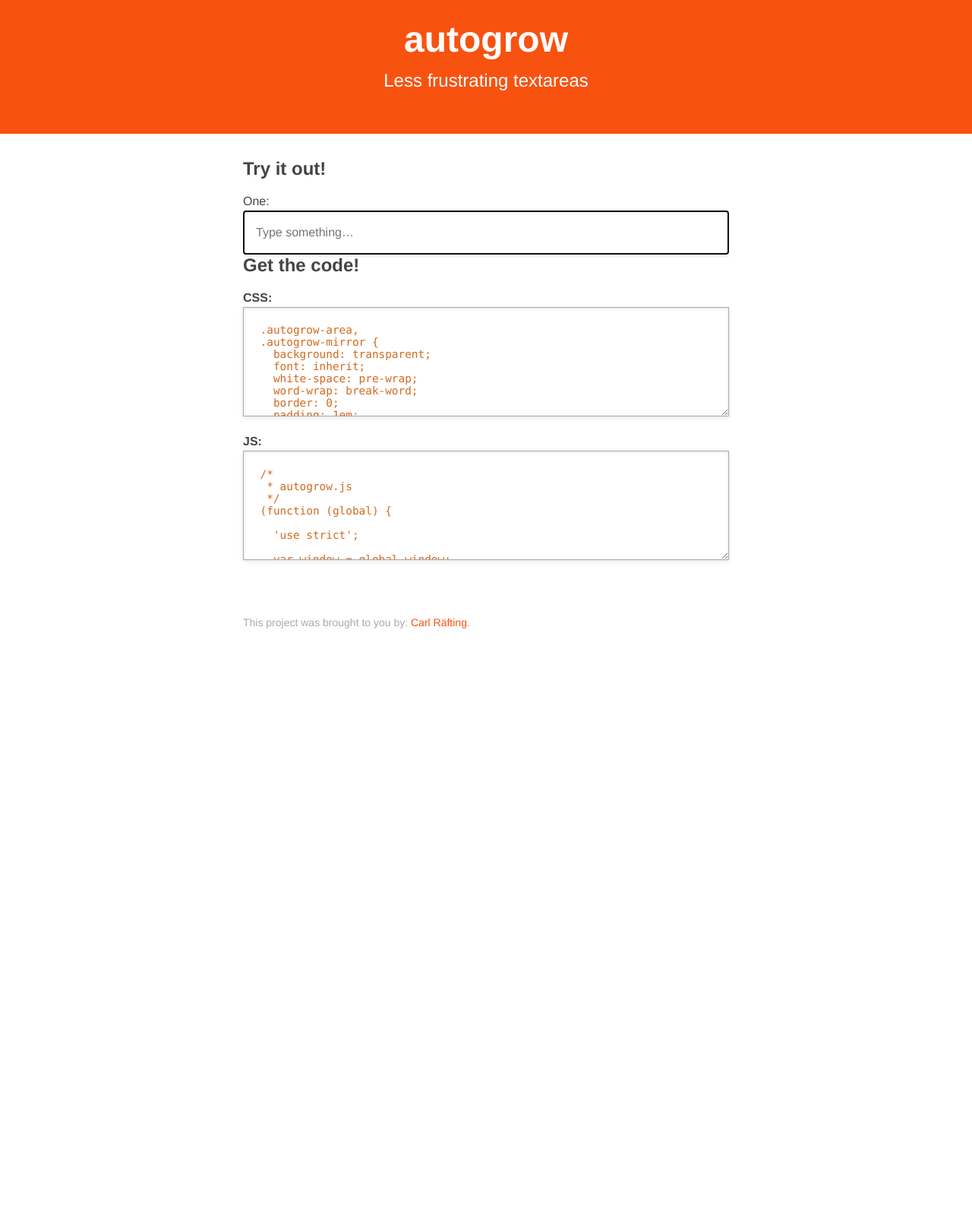
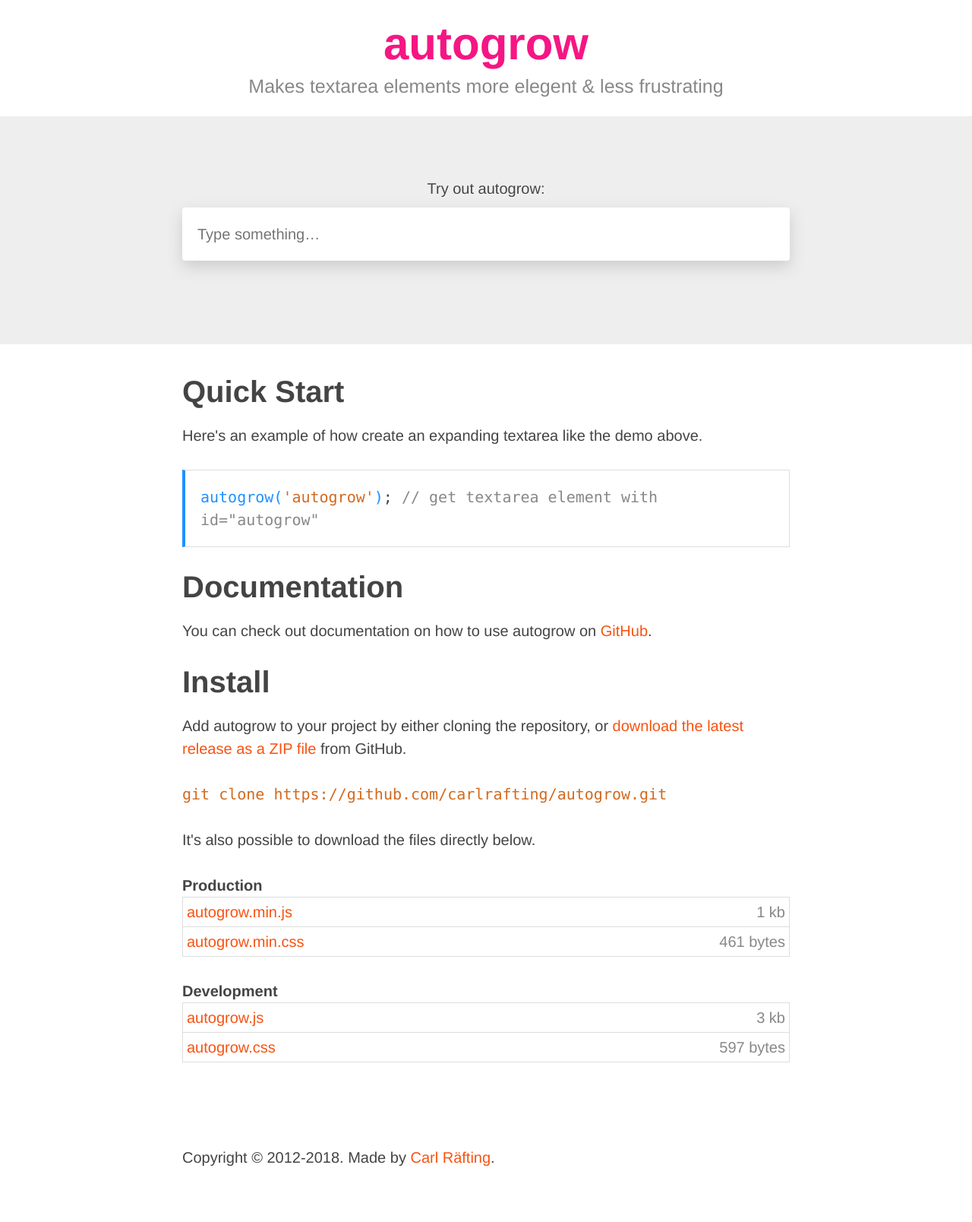
Before and after one commit to carlrafting/autogrow, a PHP site: page / in a window 1280 px wide. Shown: the whole page at 76% size. Before the commit the page ends 827 px from the top, so only its background shows below. Run offline with PHP 8.4, Linux system fonts and the light colour scheme.

Commit message:
Website WIP

```diff
--- a/autogrow.js
+++ b/autogrow.js
@@ -1,5 +1,9 @@
 /*
- * autogrow.js
+ * autogrow
+ * https://carlrafting.com/autogrow
+ *
+ * Source Code
+ * github.com/carlrafting/autogrow
  */
 (function (global) {
 
--- a/css/global.css
+++ b/css/global.css
@@ -27,11 +27,16 @@
   overflow-y: scroll;
 }
 body {
-  font: 100%/1.5 "Avenir Next", "Helvetica Neue", Arial, sans-serif;
+  font: 100%/1.5 "Source Sans Pro", "Helvetica Neue", Arial, sans-serif;
   color: #444;
   background: #fff;
   -webkit-font-smoothing: antialiased;
-  /* text-rendering: optimizeLegibility; */
+   text-rendering: optimizeLegibility;
+}
+@media (min-width: 40em) {
+  body {
+    font-size: 125%;
+  }
 }
 p,
 pre,
@@ -47,7 +52,8 @@
   word-wrap: break-word;
 }
 a,
-a:link {
+a:link,
+a:visited {
   color: #f85210;
   text-decoration: none;
 }
@@ -62,21 +68,32 @@
 textarea {
   color: chocolate;
   font-family: Menlo, Monaco, 'Courier New', monospace;
-  font-size: 90%;
+  font-size: inherit;
 }
 h1 {
-  font-size: 3em;
+  font-size: 1.85em;
+  line-height: 1.25;
   font-weight: bold;
-  color: #f85210;
+  color: #000;
+  margin-bottom: .5em;
 }
 h2 {
   font-weight: bold;
-  font-size: 1.5em;
-  line-height: 1.2;
-  margin-bottom: .66666666666667em;
+  font-size: 1.25em;
+  line-height: 1.125;
+  margin-bottom: 20px;
 }
+@media (min-width: 40em) {
+  h1 {
+    font-size: 3em;
+  }
+  h2 {
+    font-size: 2em;
+  }
+}
+
 h3 { font-weight: bold; }
-label { display: block; }
+label { display: block; margin-bottom: .5em; }
 label[for] { cursor: pointer; }
 label[for]:after { content: ':'; }
 /* Default textarea styling */
@@ -86,22 +103,13 @@
   height: 10em;
   margin: 0 0 1.5em;
   padding: 1.5em;
-  -webkit-box-sizing: border-box;
-  -moz-box-sizing: border-box;
   box-sizing: border-box;
   vertical-align: middle;
   resize: vertical;
   border: 1px solid #aaa;
-  -webkit-box-shadow: inset 0 1px 4px rgba(0, 0, 0, .1), 0 2px 6px rgba(0, 0, 0, .1);
-  -moz-box-shadow: inset 0 1px 4px rgba(0, 0, 0, .1), 0 2px 6px rgba(0, 0, 0, .1);
   box-shadow: inset 0 1px 4px rgba(0, 0, 0, .1), 0 2px 6px rgba(0, 0, 0, .1);
-  -webkit-font-smoothing: antialiased;
 }
 textarea[readonly] { cursor: pointer; }
-small {
-  font-size: .875em;
-  color: #aaa;
-}
 
 header,
 [role="main"],
@@ -110,22 +118,160 @@
   margin-bottom: 1em
 }
 
+small {
+  font-size: .85em;
+}
+
 header {
-  background: #f85210;
+  padding: 1em 0 0;
   text-align: center;
 }
 
-header * {
-  color: #fff !important;
+
+@keyframes colorSwitch {
+  0% {
+    color: aqua;
+  }
+  8% {
+    color: red;
+  }
+  16% {
+    color: lime;
+  }
+  24% {
+    color: fuchsia;
+  }
+  32% {
+    color: maroon;
+  }
+  40% {
+    color: magenta;
+  }
+  48% {
+    color: salmon;
+  }
+  56% {
+    color: crimson;
+  }
+  64% {
+    color: deeppink;
+  }
+  72% {
+    color: firebrick;
+  }
+  to {
+    color: cyan;
+  }
 }
 
-@media (min-width: 40em) {
+header .name {
+  font-size: 3em;
+  margin: 0;
+  font-weight: bold;
+  animation: colorSwitch 10s ease-in-out 0s infinite;
+}
 
+header p {
+  font-size: 1.25em;
+  color: #888;
+  margin-bottom: .5em;
+}
+
+[role="main"] {
+  padding-top: 2em;
+  padding-bottom: 2em;
 }
 
 /* @end default */
 
 /* @group page components */
+
+.demo {
+  padding: 4em 2em;
+  background: #eee;
+  position: relative;
+}
+
+.demo .container {
+  position: relative;
+}
+
+/*.demo::before {
+  content: '';
+  display: block;
+  position: absolute;
+  top: 0;
+  left: 0;
+  width: 100%;
+  height: 8em;
+  background: linear-gradient(#bbb, #eee);
+}*/
+
+.demo label {
+  text-align: center;
+  text-shadow: #fff 0 1px 0;
+  /*font-weight: bold;*/
+}
+
+.demo .autogrow.autogrow-active {
+  border: 0;
+  box-shadow: 0 8px 20px #ccc;
+  border-radius: 4px;
+  margin-bottom: 1.5em;
+}
+
+.demo .autogrow-active .autogrow-area {
+  outline: none;
+  box-shadow: none;
+}
+
+/*.code {
+  margin-top: 4em;
+  margin-bottom: 0;
+}*/
+
+.code pre {
+  background: #fff;
+  padding: 1em;
+  border: 1px solid #ddd;
+  border-left: 4px solid dodgerblue;
+}
+
+.code code {
+  color: #444;
+}
+
+.string {
+  color: chocolate;
+}
+
+.func {
+  color: dodgerblue;
+}
+
+.comment {
+  color: #888;
+}
+
+.files {
+  border: 1px solid #ddd;
+  border-bottom: 0;
+  list-style: none;
+}
+
+.files li {
+  border-bottom: 1px solid #ddd;
+}
+
+.files a {
+  display: block;
+  padding: .2em .25em;
+}
+
+.fsize {
+  color: #888;
+  float: right;
+}
 
 .container {
   width: 40em;
@@ -133,13 +279,4 @@
   margin: auto;
 }
 
-.tagline {
-  color: #aaa;
-  font-size: 1.5em;
-  /* border-bottom: 1px solid #eaeaea; */
-  /* padding-bottom: .95833333333333em; */
-}
-
-.autogrow-container { margin-bottom: 1.5em; }
-
 /* @end page components */
--- a/index.html
+++ b/index.html
@@ -11,23 +11,63 @@
 
 <header role="banner">
 <div class="container">
-<h1>autogrow</h1>
-<p class="tagline">Less frustrating textareas</p>
+<h1 class="name">autogrow</h1>
+<p>Makes textarea elements more elegent &amp; less frustrating</p>
 </div>
 </header>
+
+<div class="demo">
+<div class="container">
+<label for="autogrow">Try out autogrow</label>
+<textarea
+  autofocus
+  id="autogrow"
+  rows="14"
+  cols="20"
+  placeholder="Type something…"
+  class="header-autogrow-area">
+</textarea>
+</div>
+</div>
 
 <div role="main">
 
 <div class="container">
 
-<h2>Try it out!</h2>
+<h2>Quick Start</h2>
 
-<label for="autogrow">One</label>
-<textarea autofocus id="autogrow" rows="14" cols="20" placeholder="Type something…"></textarea>
+<p>Here's an example of how create an expanding textarea like the demo above.</p>
 
-<h2>Get the code!</h2>
+<div class="code">
+<pre><code><span class="func">autogrow(</span><span class="string">'autogrow'</span><span class="func">)</span>; <span class="comment">// get textarea element with id="autogrow"</span></code></pre>
+</div>
 
-<h3><label for="css">CSS</label></h3>
+<h2>Documentation</h2>
+
+<p>You can check out documentation on how to use autogrow on <a href="#github">GitHub</a>.</p>
+
+<h2>Install</h2>
+
+<p>Add autogrow to your project by either cloning the repository, or <a href="https://github.com/carlrafting/autogrow/releases/latest">download the latest release as a ZIP file</a> from GitHub.</p>
+
+<pre><code>git clone https://github.com/carlrafting/autogrow.git</code></pre>
+
+<p>It's also possible to download the files directly below.</p>
+
+<h3>Production</h3>
+<ul class="files">
+<li><a download href="autogrow.min.js">autogrow.min.js <span class="fsize">1 kb</span></a></li>
+<li><a download href="autogrow.min.css">autogrow.min.css <span class="fsize">461 bytes</span></a></li>
+</ul>
+
+<h3>Development</h3>
+<ul class="files">
+<li><a download href="autogrow.js">autogrow.js <span class="fsize">3 kb</span></a></li>
+<li><a download href="autogrow.css">autogrow.css <span class="fsize">597 bytes</span></a></li>
+</ul>
+
+
+<!--<h3><label for="css">CSS</label></h3>
 
 <textarea id="css" readonly rows="24" cols="80">
 Loading...
@@ -37,7 +77,7 @@
 
 <textarea id="js" readonly rows="24" cols="80">
 Loading...
-</textarea>
+</textarea>-->
 
 </div>
 
@@ -45,11 +85,11 @@
 
 <footer role="contentinfo">
 <div class="container">
-<small>This project was brought to you by: <a href="//carlrafting.com">Carl Räfting</a>.</small>
+<p>Copyright &copy; 2012-2018. Made by <cite><a href="//carlrafting.com">Carl Räfting</a></cite>.</p>
 </div>
 </footer>
 
-<script src="autogrow.js"></script>
+<script src="autogrow.min.js"></script>
 <script src="js/global.js"></script>
 
 </body>
```
Also changed, not shown: 2 other files.
